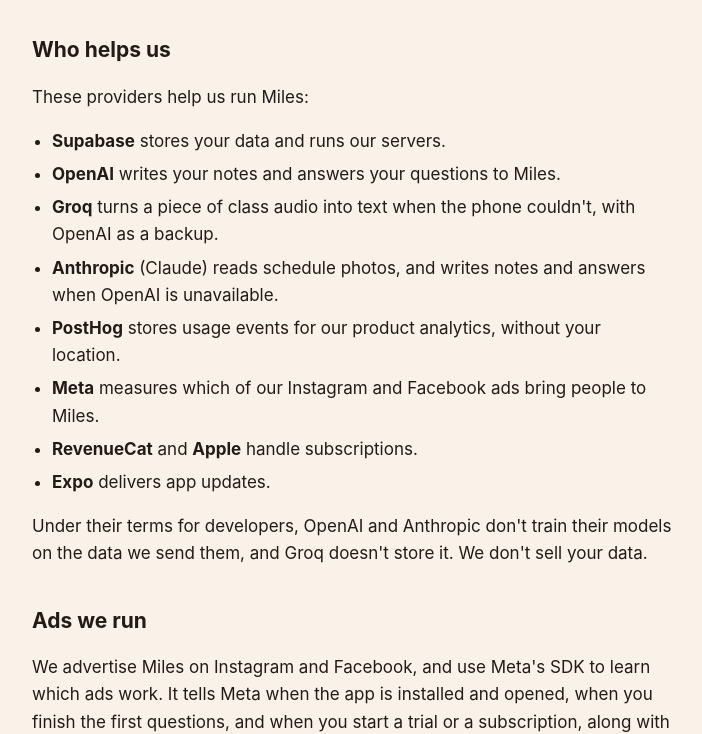
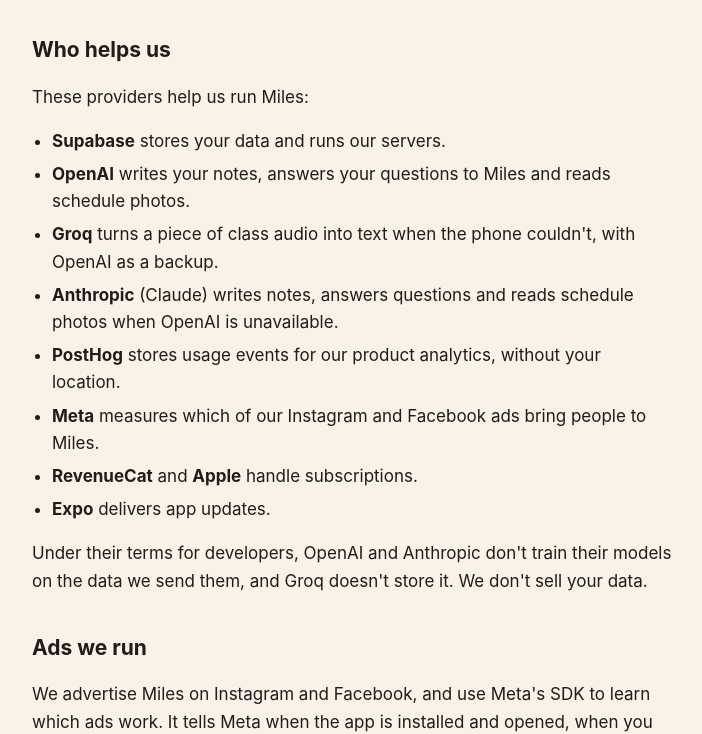
Before and after one commit to cheman1640/miles, a plain HTML site: page privacy.html in a window 1280 px wide. Shown: the part 1509-2243 px from the top of the page, without its empty margins (288-990 px from the left). Drawn offline with Linux system fonts and the light colour scheme.

Commit message:
Privacy: OpenAI reads schedule photos, Anthropic is the backup

```diff
--- a/privacy.html
+++ b/privacy.html
@@ -24,7 +24,7 @@
 <body>
 <main>
   <h1>Privacy Policy</h1>
-  <p class="muted">Miles · Last updated September 28, 2026</p>
+  <p class="muted">Miles · Last updated September 29, 2026</p>
 
   <p>Miles is an iPhone app where Miles, a red panda, takes your notes during class while your
   distracting apps stay locked (we call that Class Mode). This policy explains what the app collects, why, who helps us process
@@ -72,11 +72,11 @@
   <p>These providers help us run Miles:</p>
   <ul>
     <li><strong>Supabase</strong> stores your data and runs our servers.</li>
-    <li><strong>OpenAI</strong> writes your notes and answers your questions to Miles.</li>
+    <li><strong>OpenAI</strong> writes your notes, answers your questions to Miles and reads schedule photos.</li>
     <li><strong>Groq</strong> turns a piece of class audio into text when the phone couldn't, with OpenAI as
       a backup.</li>
-    <li><strong>Anthropic</strong> (Claude) reads schedule photos, and writes notes and answers when OpenAI
-      is unavailable.</li>
+    <li><strong>Anthropic</strong> (Claude) writes notes, answers questions and reads schedule photos when
+      OpenAI is unavailable.</li>
     <li><strong>PostHog</strong> stores usage events for our product analytics, without your location.</li>
     <li><strong>Meta</strong> measures which of our Instagram and Facebook ads bring people to Miles.</li>
     <li><strong>RevenueCat</strong> and <strong>Apple</strong> handle subscriptions.</li>
```
